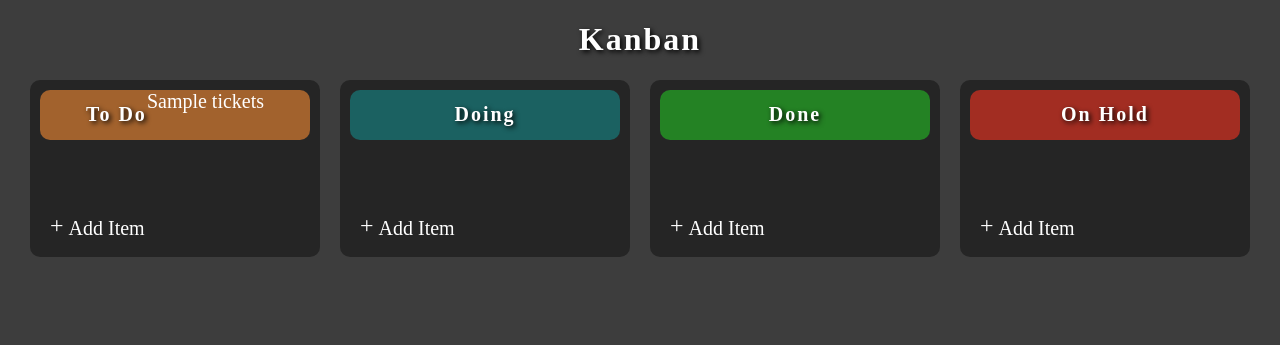
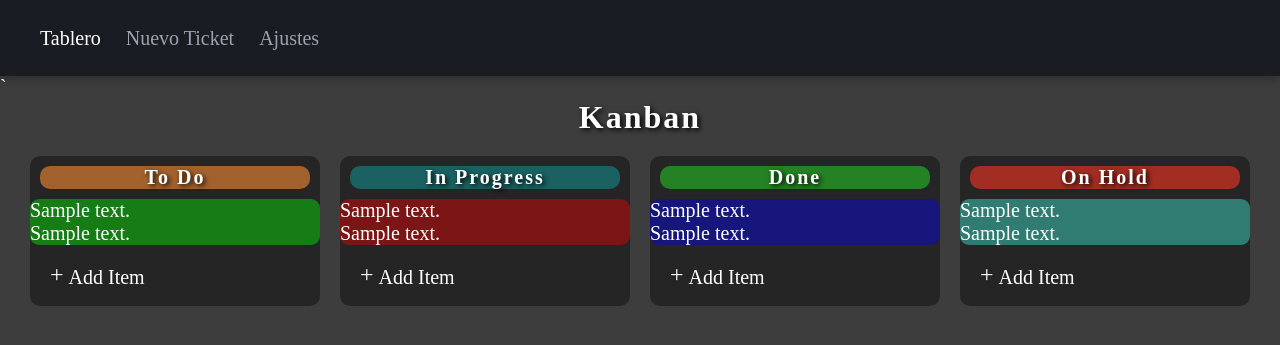
Before and after one commit to alegarsan11/KanbanProject-Bugtracking, a Flask app: template KANBAN/templates/index.html in a window 1280 px wide. Shown: the top 345 px of the page. Run offline with Flask 3, Linux system fonts and the light colour scheme; the template is opened without the code that fills it: most values are stand-ins (such as "Sample title", 1, 10 or a date in 2020).

Commit message:
feat: show all tickets from trac

```diff
--- a/KANBAN/app.py
+++ b/KANBAN/app.py
@@ -1,14 +1,30 @@
 from flask import Flask, render_template, url_for
 from services.trac_tickets import get_all_tickets_trac
+from apscheduler.schedulers.background import BackgroundScheduler
 
 app = Flask(__name__)
 @app.route("/")
 def kanban():
-    tickets = get_all_tickets()
-    print('los coges')
+    tickets  = get_all_tickets()
+
     return render_template('index.html', tickets=tickets)
 
 def get_all_tickets():
-    trac_tickets = get_all_tickets_trac()
+    ticketsTrac  = get_all_tickets_trac()
+    tickets = {'New':[],
+    'In-Progress':[],
+    'Done':[],
+    'On-HOLD':[]}
+    for i in ticketsTrac:
+        print(i[0])
+        if i[3]['status'] == 'new':
+            tickets['New'].append(i)
+        elif i[3]['status'] == 'accepted':
+            tickets['In-Progress'].append(i)
+        else:
+            tickets['Done'].append(i)
+    return tickets
 
-    return [trac_tickets]
+scheduler = BackgroundScheduler()
+scheduler.add_job(func=get_all_tickets, trigger="interval", seconds=300) # Recargamos por nuevos tickets cada 5 minutos
+scheduler.start()
--- a/KANBAN/requirements.txt
+++ b/KANBAN/requirements.txt
@@ -1 +1,2 @@
 flask
+apscheduler
--- a/KANBAN/static/css/style.css
+++ b/KANBAN/static/css/style.css
@@ -309,3 +309,77 @@ ul {
 		margin: 10px;
 	}
 }
+
+/* Reset básico para que el header pegue arriba */
+* {
+    margin: 0;
+    padding: 0;
+    box-sizing: border-box;
+}
+
+.main-header {
+    background-color: #1a1c23; /* Gris muy oscuro */
+    color: white;
+    padding: 0.5rem 2rem;
+    box-shadow: 0 2px 10px rgba(0,0,0,0.3);
+}
+
+.navbar {
+    display: flex;
+    justify-content: space-between;
+    align-items: center;
+    max-width: 1200px;
+    margin: 0 auto;
+    height: 60px;
+}
+
+.nav-logo {
+    display: flex;
+    align-items: center;
+    gap: 10px;
+    font-size: 1.2rem;
+}
+
+.logo-text b {
+    color: #4f46e5; /* Color violeta/indigo */
+}
+
+.nav-links {
+    display: flex;
+    list-style: none;
+    gap: 25px;
+}
+
+.nav-links a {
+    color: #9ca3af;
+    text-decoration: none;
+    font-weight: 500;
+    transition: color 0.3s;
+}
+
+.nav-links a:hover, .nav-links a.active {
+    color: white;
+}
+
+.nav-user {
+    display: flex;
+    align-items: center;
+    gap: 12px;
+}
+
+.user-name {
+    font-size: 0.9rem;
+    color: #d1d5db;
+}
+
+.user-avatar {
+    width: 35px;
+    height: 35px;
+    background-color: #4f46e5;
+    border-radius: 50%;
+    display: flex;
+    justify-content: center;
+    align-items: center;
+    font-weight: bold;
+    font-size: 0.8rem;
+}
--- /dev/null
+++ b/KANBAN/templates/base.html
@@ -0,0 +1,41 @@
+<!DOCTYPE html>
+<html lang="en">
+	<head>
+		<meta charset="UTF-8" />
+		<meta name="viewport" content="width=device-width, initial-scale=1.0" />
+        <meta http-equiv="refresh" content="3">
+		<title>Kanban</title>
+<link rel="stylesheet" href="{{ url_for('static', filename='css/style.css') }}">
+	</head>
+	<body>
+        <header class="main-header">
+    <nav class="navbar">
+
+        <ul class="nav-links">
+            <li><a href="/" class="active">Tablero</a></li>
+            <li><a href="/tickets/new">Nuevo Ticket</a></li>
+            <li><a href="/config">Ajustes</a></li>
+        </ul>
+
+
+    </nav>
+</header>`
+
+        {% block content %}
+        {% endblock %}
+
+	</body>
+    <script>
+    // Función que recarga la página
+    function refrescarTablero() {
+        console.log("Comprobando actualizaciones en Trac...");
+        // Por ahora, recargamos la página completa para ver los cambios
+        location.reload();
+    }
+
+    // Creamos el intervalo: 30000 milisegundos = 30 segundos
+    const intervaloCarga = setInterval(refrescarTablero, 30000);
+
+    // Si quieres detenerlo en algún momento, usarías: clearInterval(intervaloCarga);
+</script>
+</html>
--- a/KANBAN/templates/index.html
+++ b/KANBAN/templates/index.html
@@ -1,13 +1,8 @@
-<!DOCTYPE html>
-<html lang="en">
-	<head>
-		<meta charset="UTF-8" />
-		<meta name="viewport" content="width=device-width, initial-scale=1.0" />
-		<title>Kanban</title>
-<link rel="stylesheet" href="{{ url_for('static', filename='css/style.css') }}">
-	</head>
-	<body>
+{% extends "base.html" %}
 
+{% block title %}Tablero Kanban{% endblock %}
+
+{% block content %}
 <h1 class="main-title">Kanban</h1>
 <div class="drag-container">
 	<ul class="drag-list">
@@ -15,14 +10,18 @@
 		<li class="drag-column to-do-column">
 			<span class="header">
 				<h1>To Do</h1>
-						{{ tickets }}
+
 			</span>
 			<!-- To Be Done Content -->
 			<div id="to-do-content" class="custom-scroll-todo">
-						<ul
-							class="drag-item-list"
-							id="to-do-list"
-						></ul>
+				<ul class="drag-item-list" id="to-do-list">
+					{% for new in tickets['New'] %}
+					<div style="background-color: rgba(0, 255, 0, 0.4);border-radius: 9px;border-color: green; border: 5px;">
+						<div class="card">{{ new[3]['summary'] }}</div>
+						<div class="card">{{ new[3]['description'] }}</div>
+					</div>
+					{% endfor %}
+				</ul>
 			</div>
 			<!-- Add Button Group -->
 			<div class="add-btn-group">
@@ -30,7 +29,7 @@
 					<span class="plus-sign">+</span>
 					<span>Add Item</span>
 				</div>
-						<div class="add-btn solid" >
+				<div class="add-btn solid">
 					<span>Save Item</span>
 				</div>
 			</div>
@@ -41,15 +40,18 @@
 		<!-- Doing Column -->
 		<li class="drag-column doing-column">
 			<span class="header">
-						<h1>Doing</h1>
+				<h1>In Progress</h1>
 			</span>
 			<!-- Doing Content -->
 			<div id="doing-content" class="custom-scroll-doing">
-						<ul
-							class="drag-item-list"
-							id="doing-list"
-
-						></ul>
+				<ul class="drag-item-list" id="doing-list">
+					{% for new in tickets['In-Progress'] %}
+					<div style="background-color: rgba(255, 0, 0, 0.4);border-radius: 9px;border-color: green; border: 5px;">
+						<div class="card">{{ new[3]['summary'] }}</div>
+						<div class="card">{{ new[3]['description'] }}</div>
+					</div>
+					{% endfor %}
+				</ul>
 			</div>
 			<!-- Add Button Group -->
 			<div class="add-btn-group">
@@ -57,7 +59,7 @@
 					<span class="plus-sign">+</span>
 					<span>Add Item</span>
 				</div>
-						<div class="add-btn solid" >
+				<div class="add-btn solid">
 					<span>Save Item</span>
 				</div>
 			</div>
@@ -72,11 +74,14 @@
 			</span>
 			<!-- Done Content -->
 			<div id="done-content" class="custom-scroll-done">
-						<ul
-							class="drag-item-list"
-							id="done-list"
-
-						></ul>
+				<ul class="drag-item-list" id="done-list">
+					{% for new in tickets['Done'] %}
+					<div style="background-color: rgba(0, 0, 255, 0.4);border-radius: 9px;border-color: green; border: 5px;">
+						<div class="card">{{ new[3]['summary'] }}</div>
+						<div class="card">{{ new[3]['description'] }}</div>
+					</div>
+					{% endfor %}
+				</ul>
 			</div>
 			<!-- Add Button Group -->
 			<div class="add-btn-group">
@@ -99,15 +104,18 @@
 			</span>
 			<!-- On Hold Content -->
 			<div id="on-hold-content" class="custom-scroll">
-						<ul
-							class="drag-item-list"
-							id="on-hold-list"
-
-						></ul>
+				<ul class="drag-item-list" id="on-hold-list">
+					{% for new in tickets['On-Hold'] %}
+					<div style="background-color: rgba(65, 255, 233, 0.4);border-radius: 9px;border-color: green; border: 5px;">
+						<div class="card">{{ new[3]['summary'] }}</div>
+						<div class="card">{{ new[3]['description'] }}</div>
+					</div>
+					{% endfor %}
+				</ul>
 			</div>
 			<!-- Add Button Group -->
 			<div class="add-btn-group">
-						<div class="add-btn" >
+				<div class="add-btn">
 					<span class="plus-sign">+</span>
 					<span>Add Item</span>
 				</div>
@@ -121,5 +129,4 @@
 		</li>
 	</ul>
 </div>
-	</body>
-</html>
+{% endblock %}
```
Also changed, not shown: kanban_trac/proyectotrac/db/trac.db, 1 other file. Lines whose indentation alone changed are shown as unchanged.
